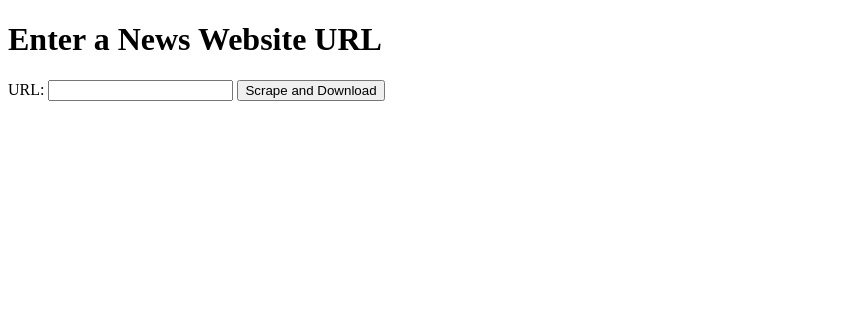
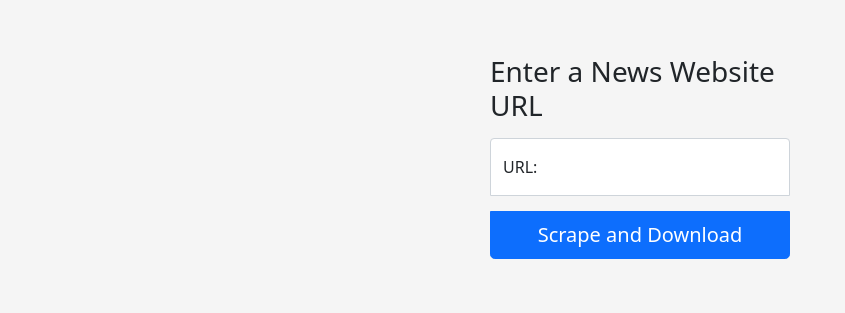
Before and after one commit to ashihat98/NewsScraperPlus, a Flask app: page / in a window 1280 px wide. Shown: the top 313 px of the page, without its empty margins (0-845 px from the left). Run offline with Flask 3, Linux system fonts and the light colour scheme; some libraries are stand-ins or nearby versions.

Commit message:
Update index.html

```diff
--- a/templates/index.html
+++ b/templates/index.html
@@ -2,15 +2,50 @@
 <html lang="en">
 <head>
     <meta charset="UTF-8">
-    <meta name="viewport" content="width=device-width, initial-scale=1.0">
+    <meta name="viewport" content="width=device-width, initial-scale=1.0, shrink-to-fit=no">
+    <meta name="description" content="Scrape and download news from any specified website URL.">
+    <meta name="author" content="YourName or CompanyName">
+    <meta name="robots" content="noindex, nofollow">
+    <link rel="stylesheet" href="https://cdnjs.cloudflare.com/ajax/libs/twitter-bootstrap/5.1.3/css/bootstrap.min.css">
     <title>News Scraper</title>
+    <style>
+        body {
+            padding-top: 40px;
+            padding-bottom: 40px;
+            background-color: #f5f5f5;
+        }
+        .form-news-scraper {
+            max-width: 330px;
+            padding: 15px;
+            margin: auto;
+        }
+        .form-news-scraper .form-floating:focus-within {
+            z-index: 2;
+        }
+        .form-news-scraper input[type="text"] {
+            margin-bottom: -1px;
+            border-bottom-right-radius: 0;
+            border-bottom-left-radius: 0;
+        }
+        .form-news-scraper button {
+            border-top-left-radius: 0;
+            border-top-right-radius: 0;
+        }
+    </style>
 </head>
 <body>
-    <h1>Enter a News Website URL</h1>
-    <form method="POST">
-        <label for="url">URL:</label>
-        <input type="text" id="url" name="url" required>
-        <button type="submit">Scrape and Download</button>
-    </form>
+    <div class="container">
+        <main class="form-news-scraper">
+            <h1 class="h3 mb-3 fw-normal">Enter a News Website URL</h1>
+            <form method="POST">
+                <div class="form-floating mb-3">
+                    <input type="text" class="form-control" id="url" name="url" placeholder="https://example.com" required>
+                    <label for="url">URL:</label>
+                </div>
+                <button class="w-100 btn btn-lg btn-primary" type="submit">Scrape and Download</button>
+            </form>
+        </main>
+    </div>
+    <script src="https://cdnjs.cloudflare.com/ajax/libs/twitter-bootstrap/5.1.3/js/bootstrap.bundle.min.js"></script>
 </body>
 </html>
```
